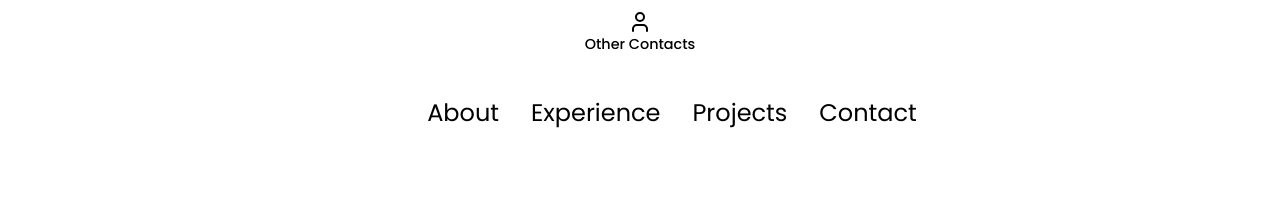
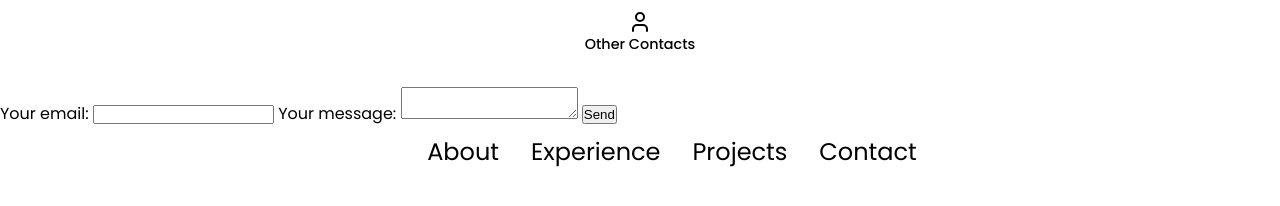
Before and after one commit to KMSuryo073/MyPortfolio, a plain HTML site: page index.html in a window 1280 px wide. Shown: the part 3516-3722 px from the top of the page. Drawn offline with nearby package versions, Linux system fonts and the light colour scheme.

Commit message:
Update index.html

```diff
--- a/index.html
+++ b/index.html
@@ -178,6 +178,21 @@
         <a href="https://kmsuryo73.taplink.id" class="icon-label"><i data-lucide="user"></i><span>Other Contacts</span></a>
       </div>
     </section>
+    <form
+      action="https://formspree.io/f/xjkrlnwb"
+      method="POST"
+    >
+      <label>
+        Your email:
+        <input type="email" name="email">
+      </label>
+      <label>
+        Your message:
+        <textarea name="message"></textarea>
+      </label>
+      <!-- your other form fields go here -->
+      <button type="submit">Send</button>
+    </form>
     <footer>
       <nav>
         <div class="nav-links-container">
```
